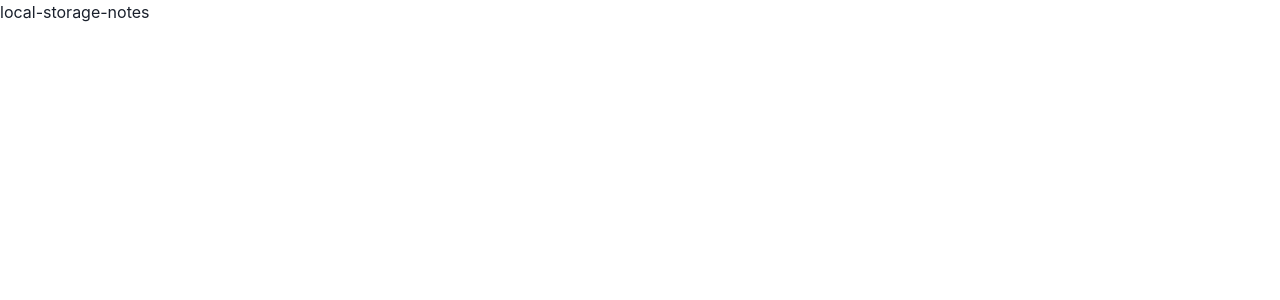
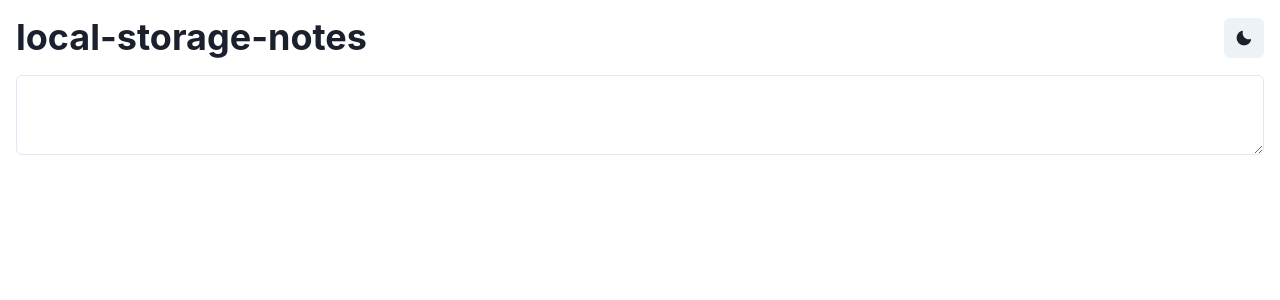
Before and after one commit to alexscott812/local-storage-notes, a React (Create React App) app: page / in a window 1280 px wide. Shown: the top 300 px of the page. Built offline with nearby package versions, Linux system fonts and the light colour scheme; the HTML template or start-up script is replaced by a standard one.

Commit message:
added toggle theme functionality

```diff
--- a/package.json
+++ b/package.json
@@ -3,6 +3,7 @@
   "version": "0.1.0",
   "private": true,
   "dependencies": {
+    "@chakra-ui/icons": "^1.1.5",
     "@chakra-ui/react": "^1.8.3",
     "@emotion/react": "^11.7.1",
     "@emotion/styled": "^11.6.0",
--- a/src/components/Main.tsx
+++ b/src/components/Main.tsx
@@ -1,6 +1,42 @@
+import {
+  Heading,
+  Container,
+  Textarea,
+  Flex,
+  IconButton,
+  Spacer,
+  useColorMode
+} from "@chakra-ui/react";
+import {
+  SunIcon,
+  MoonIcon
+} from '@chakra-ui/icons';
+
 const Main = () => {
+
+  type UseColorModeProps = {
+    colorMode: 'light' | 'dark';
+    toggleColorMode: () => void;
+  };
+
+  const {
+    colorMode,
+    toggleColorMode
+  }: UseColorModeProps = useColorMode();
+
   return (
-    <header>local-storage-notes</header>
+    <Container maxW={ 'container.xl' } py={ 4 }>
+      <Flex align={ 'center' } justify={ 'center' } mb={ 4 }>
+        <Heading>{ 'local-storage-notes' }</Heading>
+        <Spacer />
+        <IconButton
+          aria-label={ 'toggle-color-mode' }
+          onClick={ toggleColorMode }
+          icon={ colorMode === 'light' ? <MoonIcon /> : <SunIcon /> }
+        />
+      </Flex>
+      <Textarea size={ 'lg' }/>
+    </Container>
   );
 };
 
```
Also changed, not shown: 1 other file (tests, documents, lock files or other folders).
